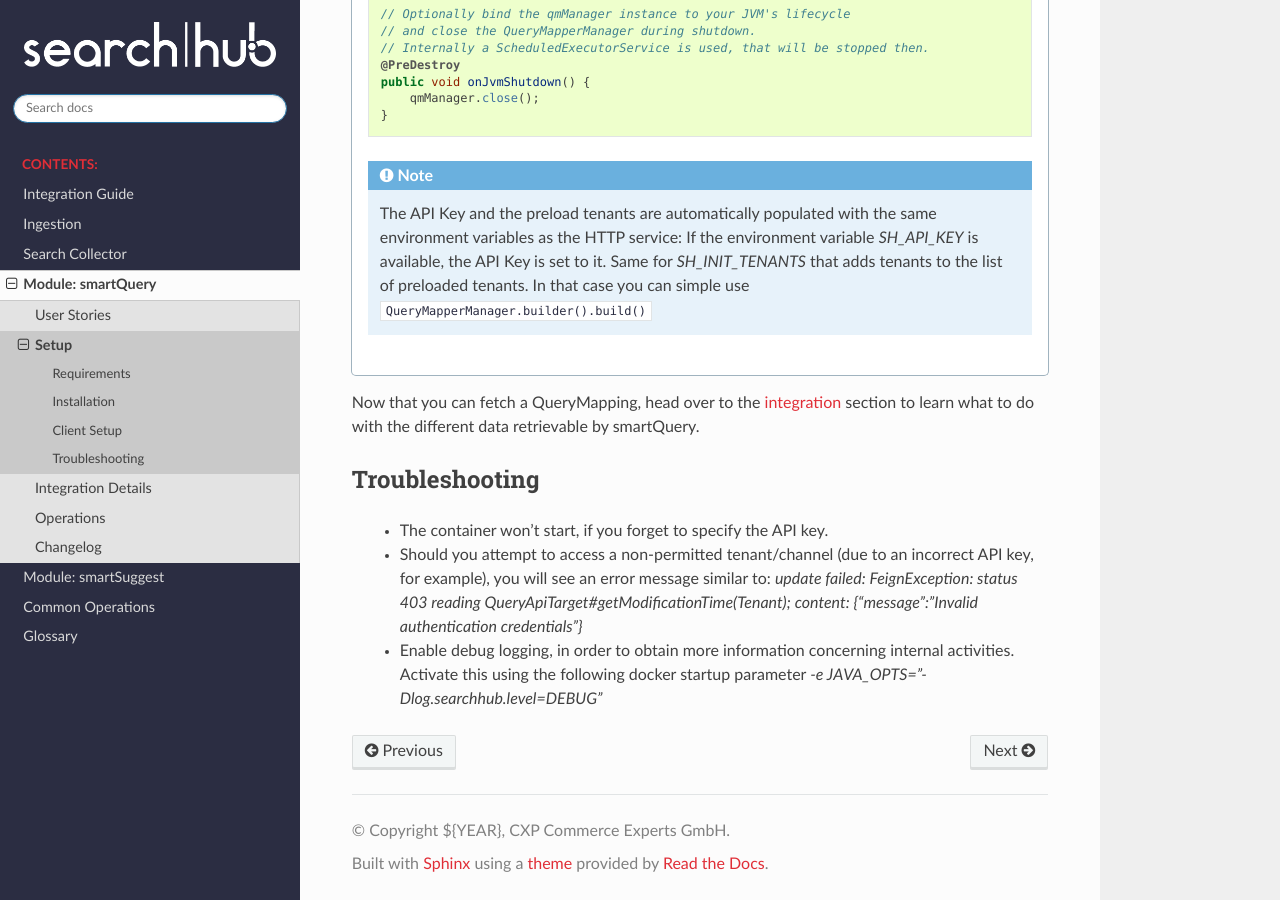
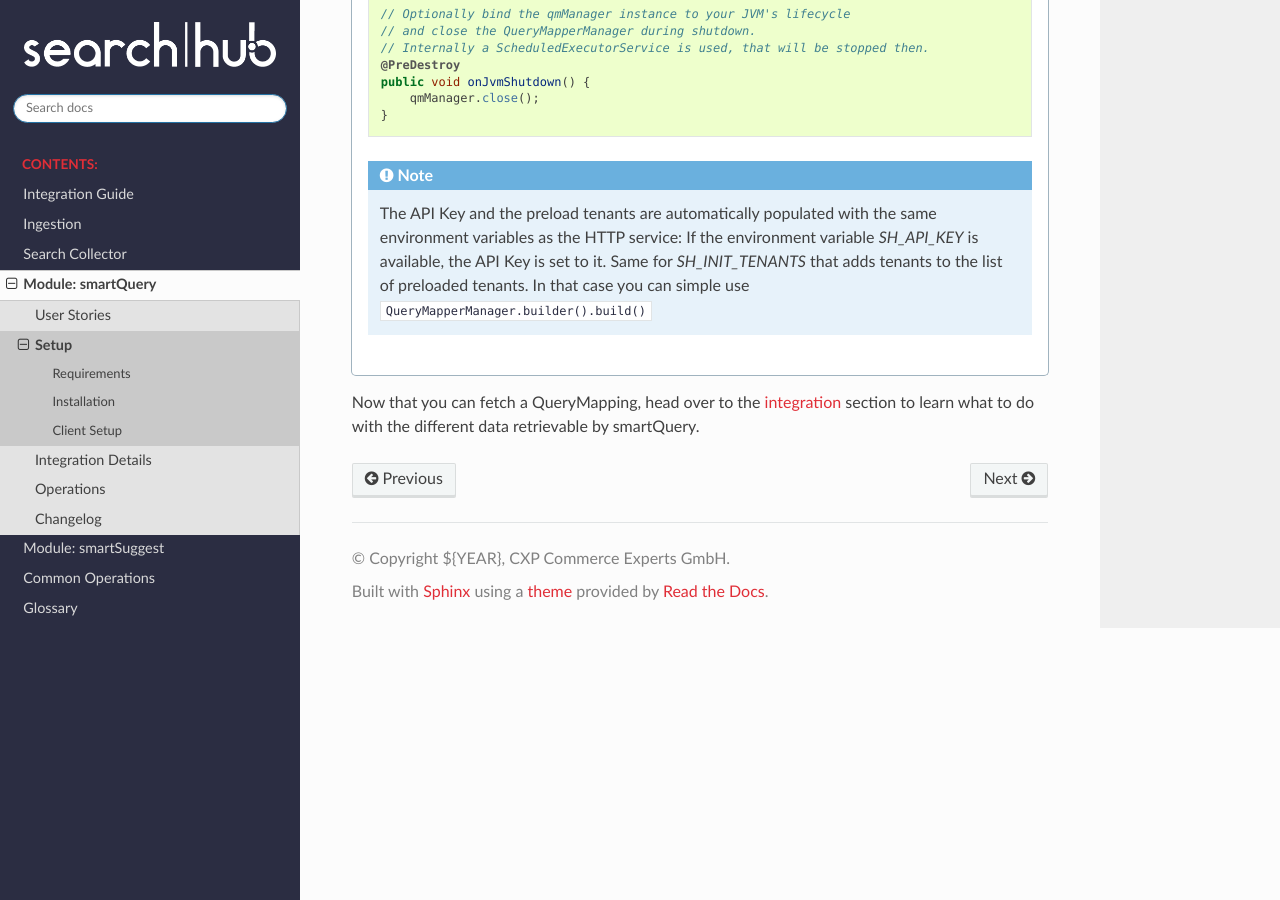
Before and after one commit to CommerceExperts/searchhub-docs, a Sphinx documentation site: the page built from docs/smartquery/setup.rst, in a window 1280 px wide and 900 px high, scrolled down 2781 px. Built offline with Sphinx 7.4.7 and the Read the Docs theme 3.1.0, drawn with Linux system fonts in a browser that asks for light colours.

Commit message:
Move Troubleshooting section into container tab/context

```diff
--- a/docs/smartquery/setup.rst
+++ b/docs/smartquery/setup.rst
@@ -229,13 +235,6 @@ Now that you can fetch a QueryMapping, head over to the `integration`_ section t
 
 
 
-Troubleshooting
-----------------
-
-  - The container won't start, if you forget to specify the API key.
-  - Should you attempt to access a non-permitted tenant/channel (due to an incorrect API key, for example), you will see an error message similar to: `update failed: FeignException: status 403 reading QueryApiTarget#getModificationTime(Tenant); content: {"message":"Invalid authentication credentials"}`
-  - Enable debug logging, in order to obtain more information concerning internal activities. Activate this using the following docker startup parameter `-e JAVA_OPTS="-Dlog.searchhub.level=DEBUG"`
-
 
 .. _PHP Client: https://github.com/CommerceExperts/searchhub-php-client
 .. _searchHub JS Client: https://github.com/CommerceExperts/searchhub-js-client
```
Also changed, not shown: other parts of docs/smartquery/setup.rst (+6 -0 lines).
